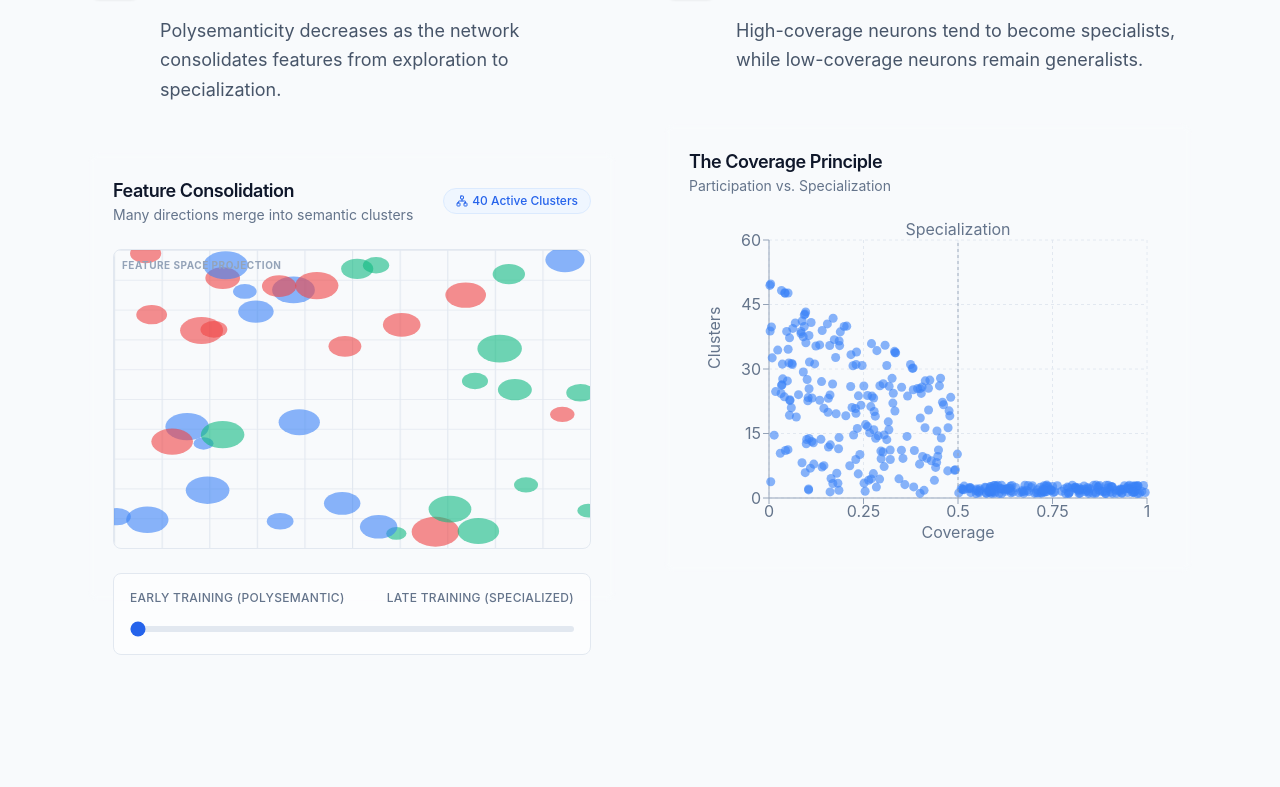
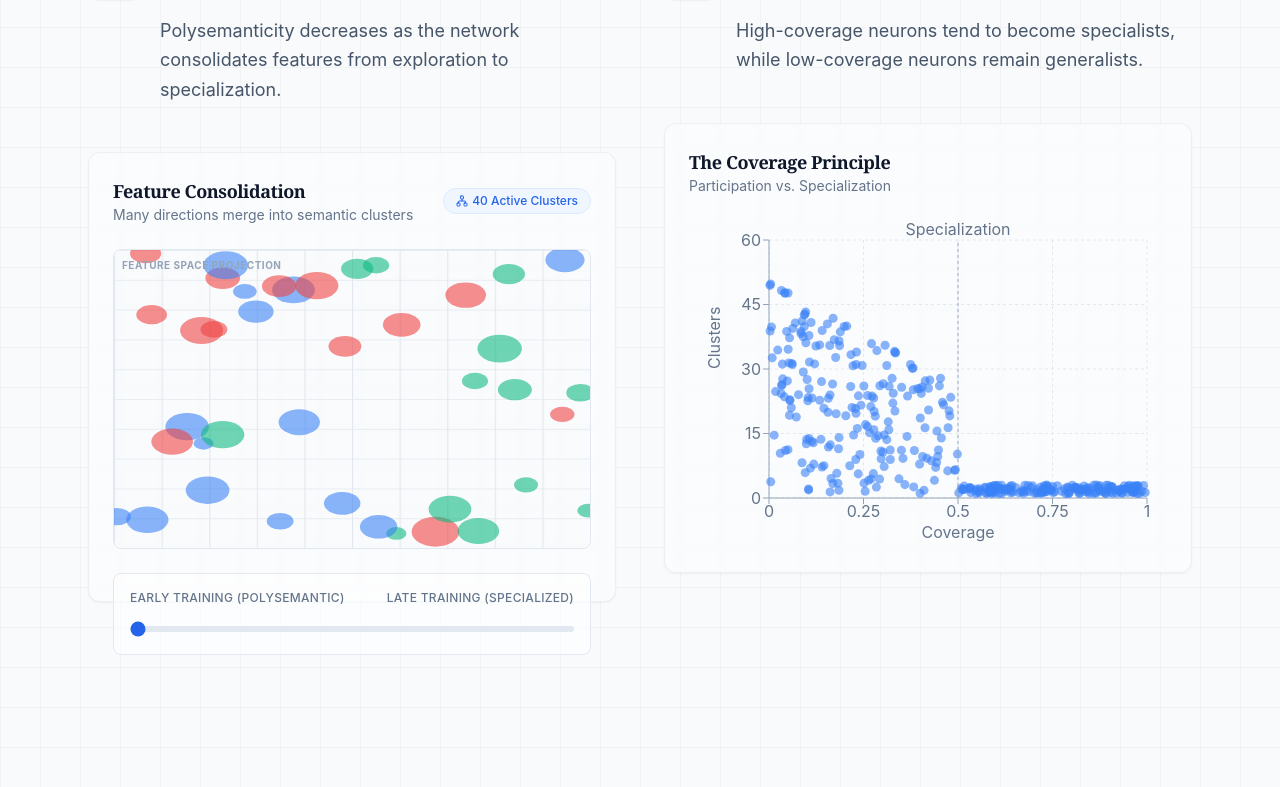
Before and after one commit to aniruddh-alt/from-tokens-to-semantics-website, a React (Vite) app: page / in a window 1280 px wide. Shown: the part 1973-2760 px from the top of the page. Built offline with nearby package versions, Linux system fonts and the light colour scheme.

Commit message:
chore(styles): update color scheme for academic theme

```diff
--- a/src/index.css
+++ b/src/index.css
@@ -4,31 +4,31 @@
 
 @layer base {
   body {
-    @apply bg-slate-950 text-slate-200 antialiased selection:bg-indigo-500/30;
+    @apply bg-slate-50 text-slate-800 antialiased selection:bg-blue-100;
   }
 
   h1, h2, h3, h4, h5, h6 {
-    @apply text-white font-bold tracking-tight;
+    @apply text-slate-900 font-serif font-bold tracking-tight;
   }
 }
 
 @layer components {
   .glass-panel {
-    @apply bg-slate-900/40 backdrop-blur-md border border-white/10 shadow-xl;
+    @apply bg-white/60 backdrop-blur-md border border-slate-200/50 shadow-xl;
   }
 
   .glass-card {
-    @apply bg-white/5 backdrop-blur-sm border border-white/5 hover:border-indigo-500/30 transition-colors duration-300;
+    @apply bg-white/40 backdrop-blur-sm border border-slate-200/60 hover:border-blue-200/60 transition-colors duration-300 shadow-sm;
   }
 
   .text-gradient {
-    @apply bg-clip-text text-transparent bg-gradient-to-r from-indigo-400 via-purple-400 to-indigo-400;
+    @apply text-slate-900; /* Removed gradient for cleaner academic look, or use a subtle one */
   }
 
   .scientific-grid {
     background-size: 40px 40px;
     background-image:
-      linear-gradient(to right, rgba(255, 255, 255, 0.03) 1px, transparent 1px),
-      linear-gradient(to bottom, rgba(255, 255, 255, 0.03) 1px, transparent 1px);
+      linear-gradient(to right, rgba(0, 0, 0, 0.03) 1px, transparent 1px),
+      linear-gradient(to bottom, rgba(0, 0, 0, 0.03) 1px, transparent 1px);
   }
 }
```
